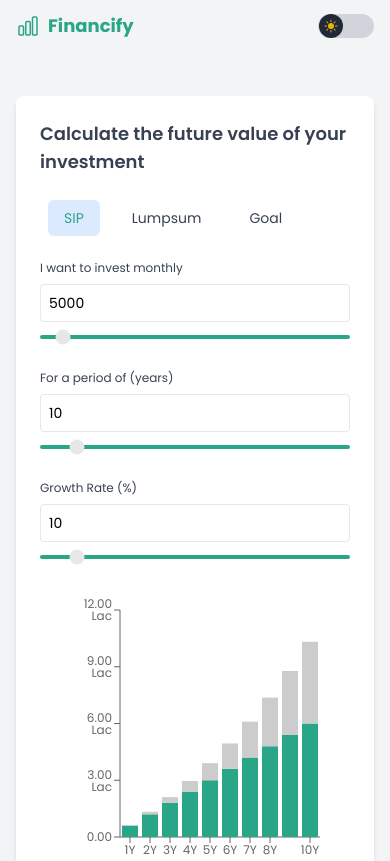
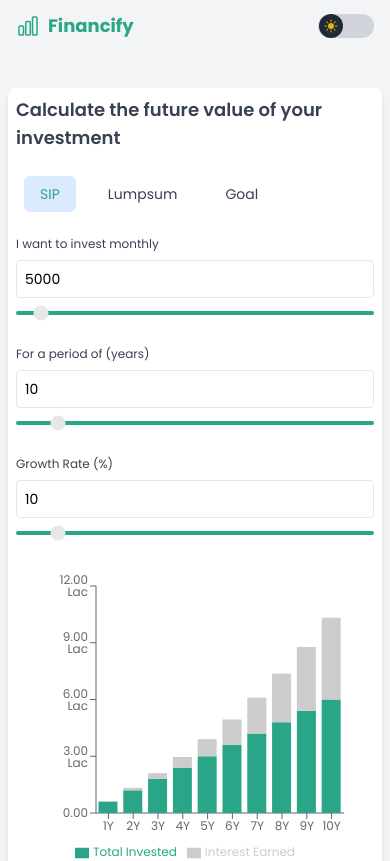
Before and after one commit to Shivm98/finacify, a Next.js app: page / in a window 390 px wide. Shown: the top 861 px of the page. Built offline with nearby package versions, Linux system fonts and the light colour scheme.

Commit message:
fixed responsiveness

```diff
--- a/src/app/page.jsx
+++ b/src/app/page.jsx
@@ -67,8 +67,8 @@ const SIPCalculatorPage = () => {
   const interestEarned = Number(goalAmount - investedAmount).toFixed(2);
 
   return (
-    <div className="min-h-screen bg-gray-100 dark:bg-gray-800 p-4 md:p-10 ">
-      <div className="container mx-auto max-w-5xl bg-white dark:bg-gray-700 p-6 rounded-lg shadow-md md:mt-2 mt-10">
+    <div className="min-h-screen bg-gray-100 dark:bg-gray-800 p-2 md:p-10 ">
+      <div className="container mx-auto max-w-5xl bg-white dark:bg-gray-700 p-2 md:p-6 rounded-lg shadow-md md:mt-2 mt-10">
         <motion.h2
           className="text-lg md:text-2xl font-semibold mb-6 text-gray-700 dark:text-white"
           initial={{ opacity: 0, y: -20 }}
```
